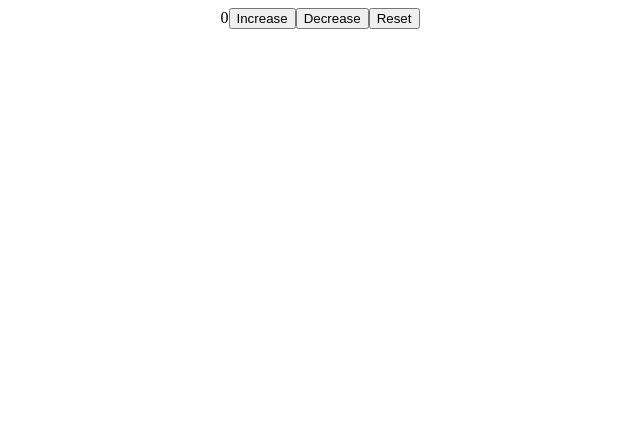
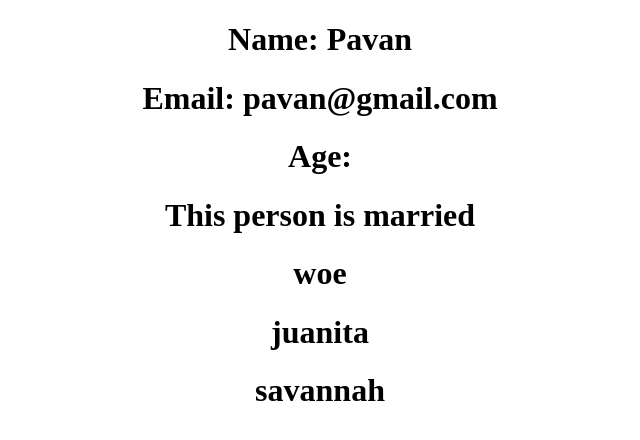
Before and after one commit to Euphoria99/react-one, a React (Create React App) app: page / in a window 1280 px wide. Shown: the top 440 px of the page, without its empty margins (320-960 px from the left). Built offline with nearby package versions, Linux system fonts and the light colour scheme.

Commit message:
PropTypes

```diff
--- a/package.json
+++ b/package.json
@@ -9,6 +9,7 @@
     "@testing-library/react": "^13.4.0",
     "@testing-library/user-event": "^13.5.0",
     "axios": "^1.4.0",
+    "prop-types": "^15.8.1",
     "react": "^18.2.0",
     "react-dom": "^18.2.0",
     "react-hook-form": "^7.45.4",
--- a/src/App.js
+++ b/src/App.js
@@ -1,16 +1,17 @@
 import './App.css';
-import { useCount } from "./useCount";
+import { Person } from './Persons'
 
 
 function App() {
 
-  const {count, increase, decrease, reset} = useCount();
   return (
   <div className='App'>
-    {count}
-    <button onClick={increase}>Increase</button>
-    <button onClick={decrease}>Decrease</button>
-    <button onClick={reset}>Reset</button>
+    <Person
+    name="Pavan"
+    email="pavan@gmail.com"
+    isMarried={true}
+    friends={["woe", "juanita", "savannah"]}
+  />
   </div>
   );
 }
--- /dev/null
+++ b/src/Persons.js
@@ -0,0 +1,25 @@
+import PropTypes from "prop-types";
+
+export const Person = (props) => {
+
+    return(
+        <div>
+            <h1>Name: {props.name}</h1>
+            <h1>Email: {props.email}</h1>
+            <h1>Age: {props.age}</h1>
+            <h1>This person {props.isMarried ? "is" : "is not"} married</h1>
+             { props.friends.map( (friend) => (
+                <h1>{friend}</h1>
+             ))}
+        </div>
+
+    )
+}
+
+Person.propTypes = {
+    name: PropTypes.string,
+    email: PropTypes.string,
+    age: PropTypes.number,
+    isMarried: PropTypes.bool,
+    friends: PropTypes.arrayOf(PropTypes.string)
+}
```
Also changed, not shown: 1 other file (tests, documents, lock files or other folders).
